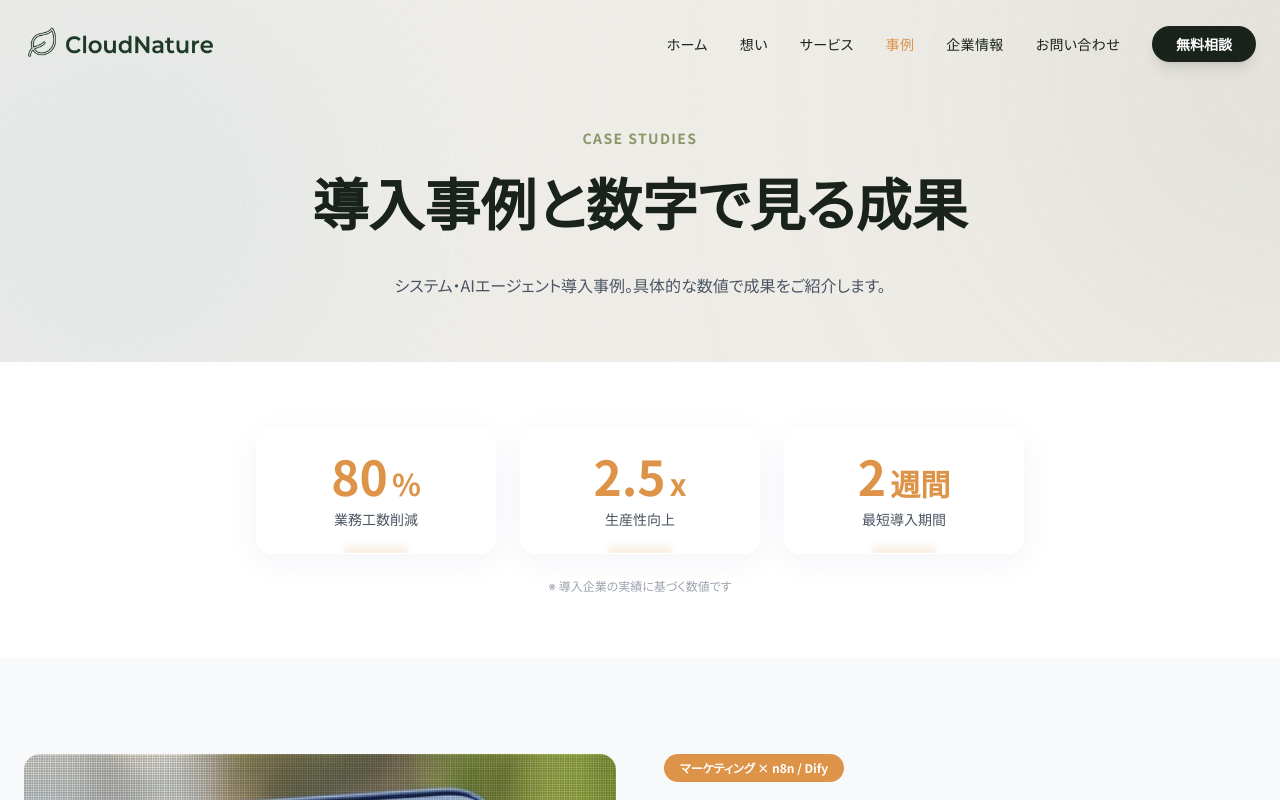
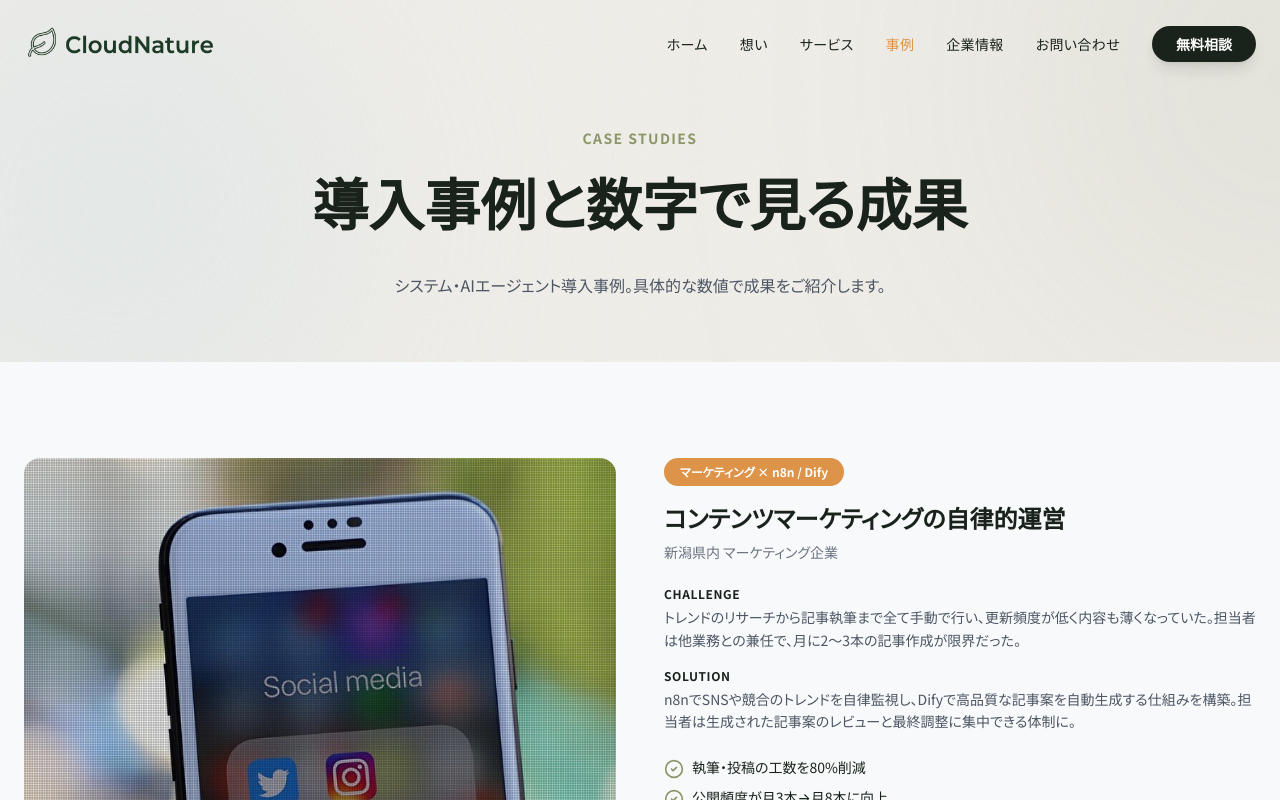
Before and after one commit to kohei0125/CloudNature, a Next.js app: page /cases in a window 1280 px wide. Shown: the top 800 px of the page. Built offline with nearby package versions, Linux system fonts and the light colour scheme.

Commit message:
refactor: KPIハイライトコンポーネントと関連データを削除

```diff
--- a/app/cases/page.tsx
+++ b/app/cases/page.tsx
@@ -2,7 +2,6 @@ import type { Metadata } from "next";
 import { PAGE_META } from "@/content/common";
 import { CASES_HERO, CASE_STUDY_DETAILS, CASES_CTA, CASES_INLINE_CTA } from "@/content/cases";
 import PageHero from "@/components/shared/PageHero";
-import KpiHighlights from "@/components/cases/KpiHighlights";
 import CaseStudyDetailCard from "@/components/cases/CaseStudyDetailCard";
 import CtaBanner from "@/components/shared/CtaBanner";
 import InlineCta from "@/components/shared/InlineCta";
@@ -34,9 +33,6 @@ export default function CasesPage() {
         title={CASES_HERO.title}
         description={CASES_HERO.description}
       />
-      <ScrollReveal>
-        <KpiHighlights />
-      </ScrollReveal>
       <section className="py-16 md:py-24 bg-mist">
         <div className="container mx-auto px-6 space-y-16 md:space-y-20">
           {CASE_STUDY_DETAILS.map((study, index) => (
--- a/components/cases/KpiHighlights.tsx
+++ /dev/null
@@ -1,30 +0,0 @@
-import { KPI_HIGHLIGHTS, KPI_NOTE } from "@/content/cases";
-import NumberTicker from "@/components/shared/NumberTicker";
-
-const KpiHighlights = () => {
-  return (
-    <section className="py-12 md:py-16 bg-white">
-      <div className="container mx-auto px-6">
-        <div className="grid grid-cols-3 gap-6 max-w-3xl mx-auto">
-          {KPI_HIGHLIGHTS.map((kpi) => (
-            <div key={kpi.label} className="glass-card rounded-2xl p-6 relative overflow-hidden text-center">
-              <p className="text-4xl md:text-5xl font-bold text-sunset">
-                <NumberTicker
-                  value={parseFloat(kpi.value)}
-                  suffix=""
-                  decimals={kpi.value.includes('.') ? 1 : 0}
-                />
-                <span className="text-2xl md:text-3xl ml-1">{kpi.unit}</span>
-              </p>
-              <p className="text-sm text-gray-600 mt-2">{kpi.label}</p>
-              <div className="absolute bottom-0 left-1/2 -translate-x-1/2 w-16 h-1 bg-sunset/40 blur-sm rounded-full" />
-            </div>
-          ))}
-        </div>
-        <p className="text-xs text-gray-400 text-center mt-6">{KPI_NOTE}</p>
-      </div>
-    </section>
-  );
-};
-
-export default KpiHighlights;
--- a/content/cases.ts
+++ b/content/cases.ts
@@ -1,18 +1,10 @@
-import { CaseStudyDetail, KpiHighlight, FaqItem } from "@/types";
+import { CaseStudyDetail, FaqItem } from "@/types";
 
 export const CASES_HERO = {
   eyebrow: "CASE STUDIES",
   title: "導入事例と数字で見る成果",
   description: "システム・AIエージェント導入事例。具体的な数値で成果をご紹介します。"
 };
-
-export const KPI_HIGHLIGHTS: KpiHighlight[] = [
-  { value: "80", unit: "%", label: "業務工数削減" },
-  { value: "2.5", unit: "x", label: "生産性向上" },
-  { value: "2", unit: "週間", label: "最短導入期間" }
-];
-
-export const KPI_NOTE = "※ 導入企業の実績に基づく数値です";
 
 export const CASE_STUDY_DETAILS: CaseStudyDetail[] = [
   {
--- a/content/services.ts
+++ b/content/services.ts
@@ -3,7 +3,7 @@ import { ESTIMATE_URL } from "@/content/common";
 
 export const SERVICES_HERO = {
   eyebrow: "SOLUTIONS",
-  title: "御社に最適なテクノロジーを、適正価格で",
+  title: "最適なテクノロジーを、適正価格で",
   description: "大手が提案する高額パッケージではなく、本当に必要な機能だけを。新潟の中小企業の現場を知るからこそ、実用本位のソリューションを提供します。"
 };
 
--- a/types/cases.ts
+++ b/types/cases.ts
@@ -18,9 +18,3 @@ export interface CaseStudyDetail {
   quote?: { text: string; author: string; role: string };
   image: string;
 }
-
-export interface KpiHighlight {
-  value: string;
-  unit: string;
-  label: string;
-}
```
Also changed, not shown: 1 other file (tests, documents, lock files or other folders).
